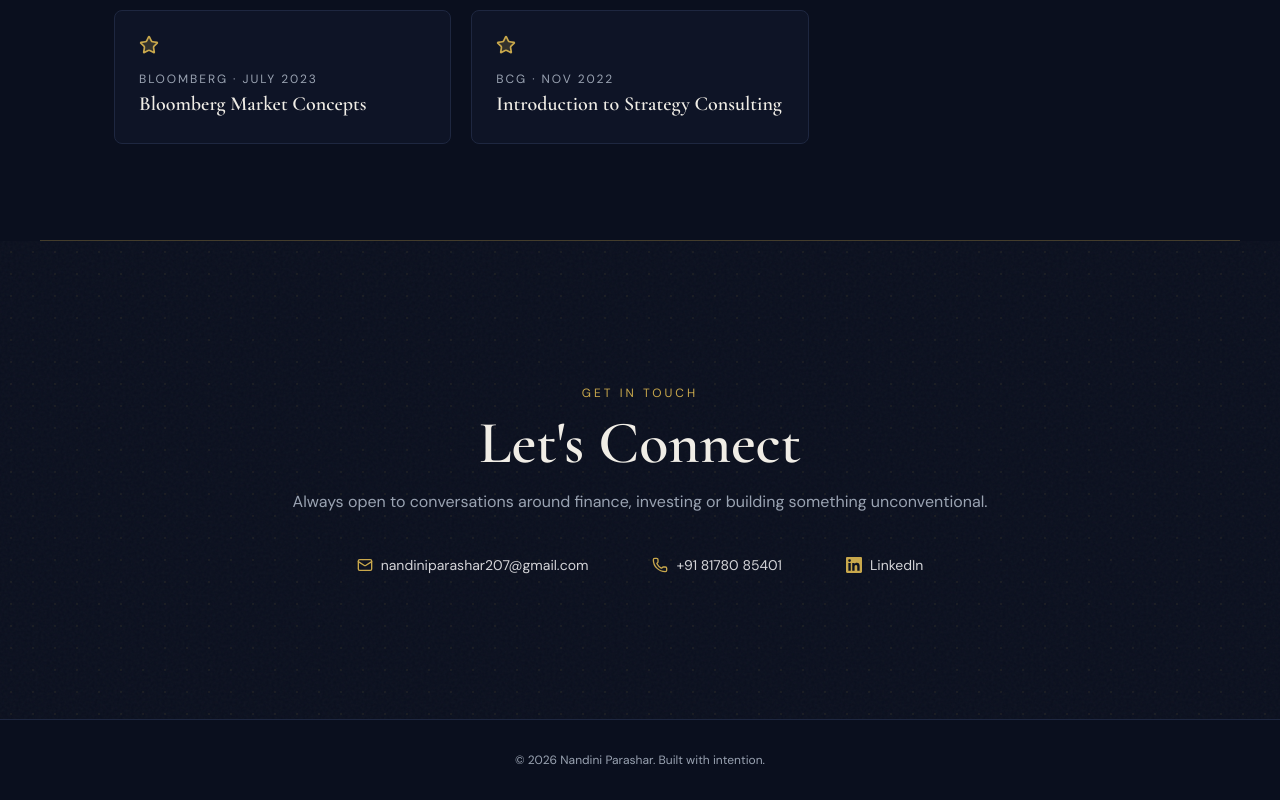
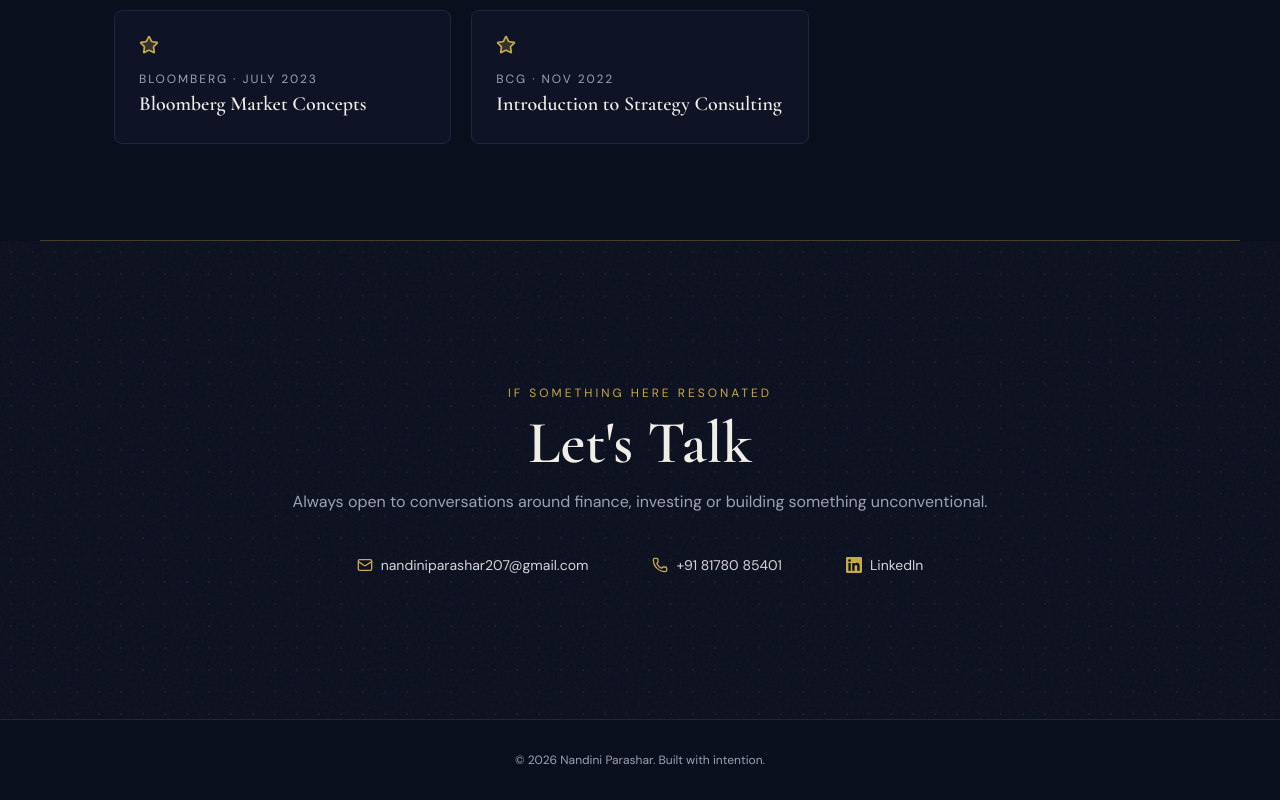
Before and after one commit to nandiniparasharr/portfolio, a Next.js app: page / in a window 1280 px wide. Shown: the part 4052-4852 px from the top of the page. Built offline with nearby package versions, Linux system fonts and the light colour scheme.

Commit message:
Update contact.tsx

```diff
--- a/components/contact.tsx
+++ b/components/contact.tsx
@@ -46,10 +46,10 @@ export function Contact() {
       <div className="gold-dots absolute inset-0 z-0 opacity-40" aria-hidden="true" />
       <Reveal className="relative z-10 mx-auto max-w-[1400px] px-6">
         <p className="mb-3 text-xs uppercase tracking-[0.25em] text-gold">
-          Get in touch
+          If Something here resonated
         </p>
         <h2 className="text-balance text-5xl font-semibold text-foreground sm:text-6xl">
-          Let&apos;s Connect
+          Let&apos;s Talk
         </h2>
         <p className="mx-auto mt-4 max-w-3xl text-pretty leading-relaxed text-muted-foreground">
           Always open to conversations around finance, investing or building something unconventional.
```
